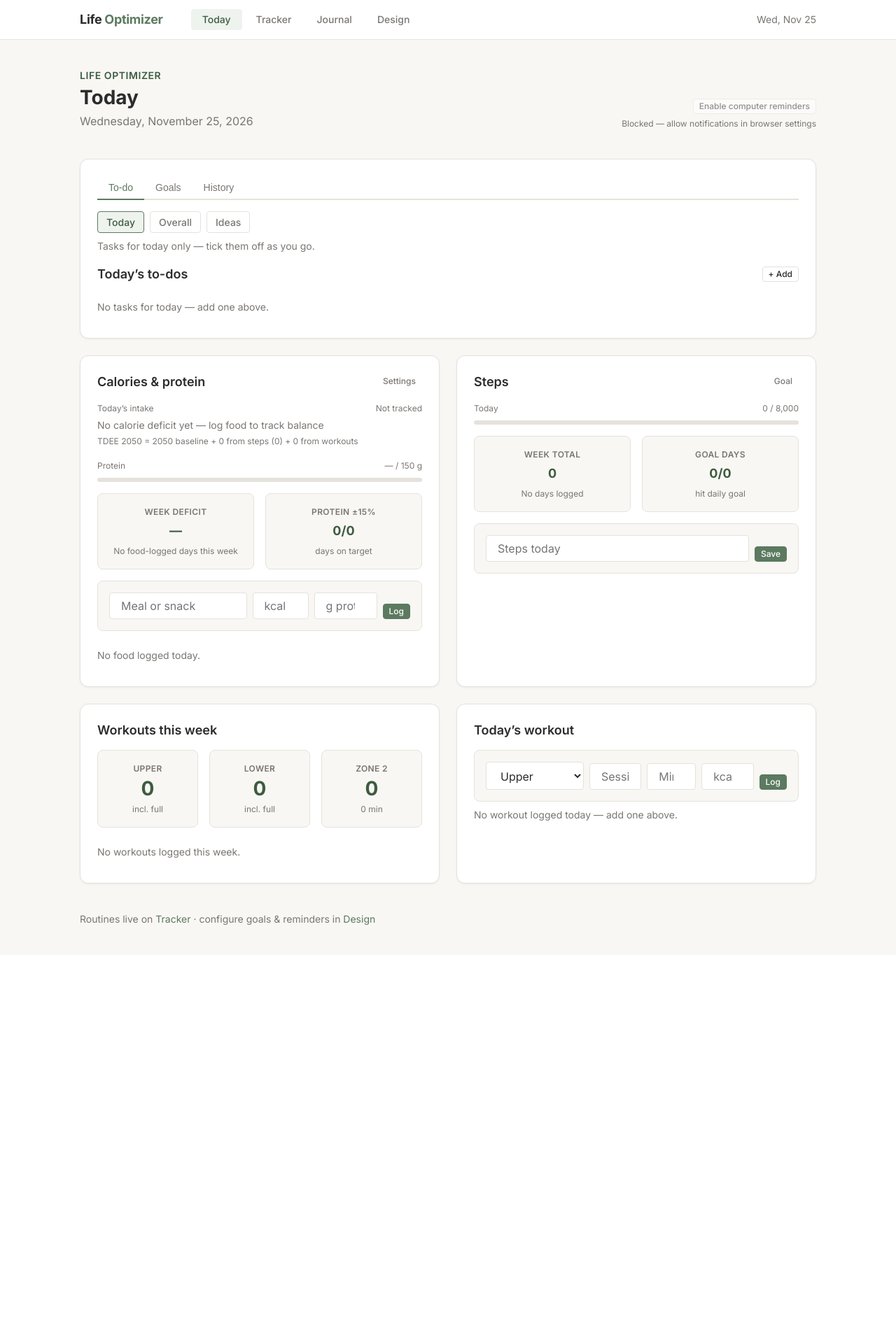
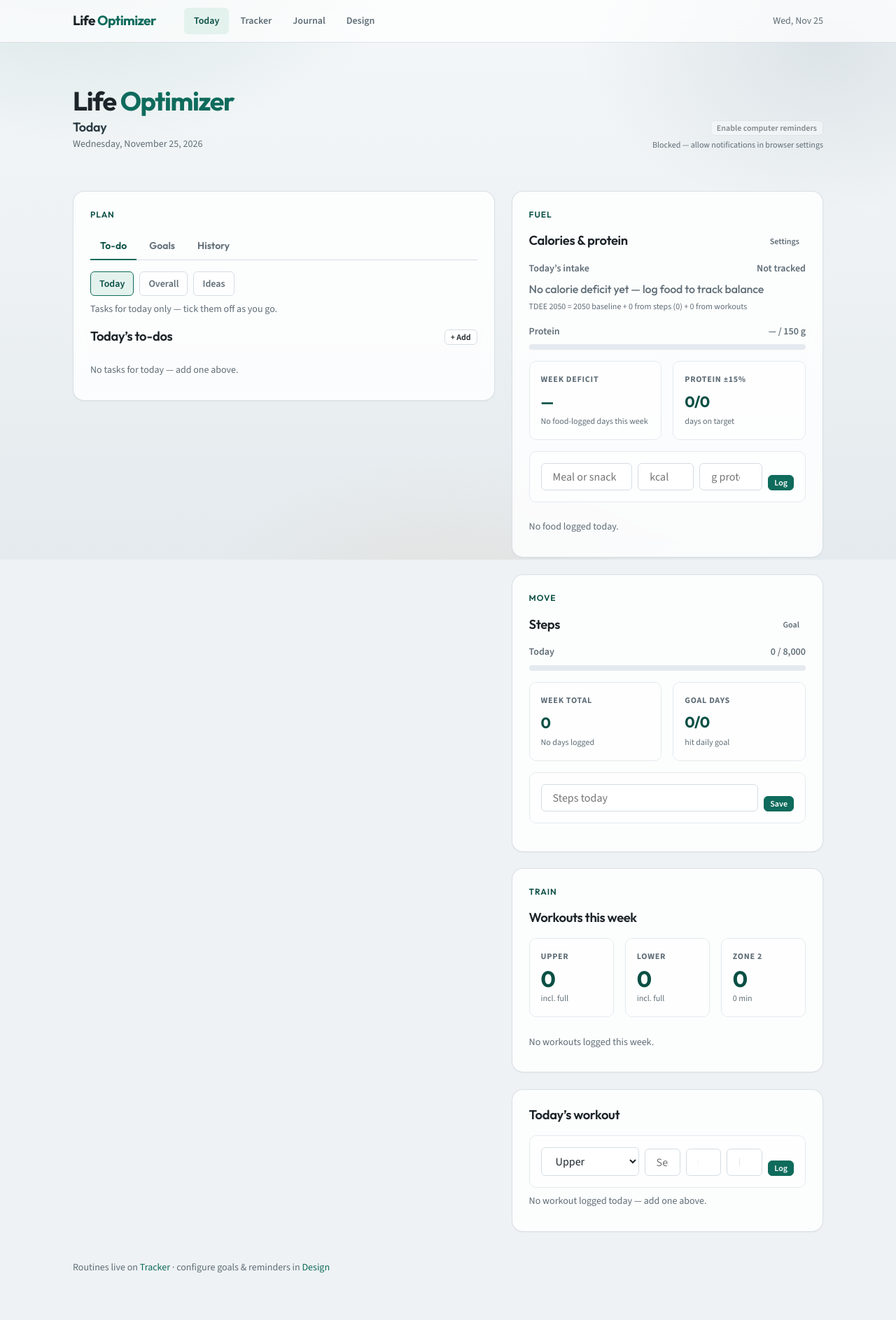
Before and after one commit to esincle/Life-Optimizer, a Flask app: page /today/ in a window 1280 px wide. Shown: the whole page at 70% size. Before the commit the page ends 1322 px from the top, so only its background shows below. Run offline with Flask 3, Linux system fonts and the light colour scheme; data comes from the database, SQL or seed files in the repository; data that the repository does not hold is empty.

Commit message:
Modernize Today overview UX and visual design
Refresh typography (Outfit + Source Sans 3), cool mist atmosphere,
clearer Plan/Fuel/Move/Train hierarchy, quieter panels, and soft motion.

Co-authored-by: Moris21 <esincle@users.noreply.github.com>

```diff
--- a/app/static/css/base.css
+++ b/app/static/css/base.css
@@ -5,19 +5,24 @@
 }
 
 :root {
-    --color-bg:          #f8f7f4;
-    --color-surface:     #ffffff;
-    --color-border:      #e5e2dc;
-    --color-text:        #2c2c2c;
-    --color-text-muted:  #7a7672;
-    --color-accent:      #5c7a5f;
-    --color-accent-light:#eef3ee;
-    --color-accent-dark: #3d5c40;
-    --color-danger:      #c0392b;
-    --color-danger-light:#fdf0ee;
-    --color-morning:     #e8a838;
-    --color-evening:     #6b5ea8;
-    --color-success:     #27ae60;
+    /* Cool mist / deep teal — light, calm, focused */
+    --color-bg:          #eef2f4;
+    --color-bg-deep:     #e4eaee;
+    --color-surface:     rgba(255, 255, 255, 0.82);
+    --color-surface-solid: #ffffff;
+    --color-border:      #d5dde3;
+    --color-border-soft: #e4eaef;
+    --color-text:        #1c2429;
+    --color-text-muted:  #5f6d76;
+    --color-accent:      #0f6b5c;
+    --color-accent-light:#e4f2ee;
+    --color-accent-dark: #0a4f44;
+    --color-danger:      #b33a2b;
+    --color-danger-light:#f8ecea;
+    --color-morning:     #c47a1a;
+    --color-evening:     #3d5f7a;
+    --color-success:     #1f8a5b;
+    --color-ink-soft:    #2a3a42;
 
     --space-xs:  4px;
     --space-sm:  8px;
@@ -26,22 +31,24 @@
     --space-xl:  40px;
     --space-2xl: 64px;
 
-    --font-body: 'Inter', system-ui, -apple-system, sans-serif;
+    --font-display: "Outfit", "Source Sans 3", sans-serif;
+    --font-body: "Source Sans 3", "Segoe UI", sans-serif;
     --font-size-xs:   0.75rem;
     --font-size-sm:   0.875rem;
     --font-size-base: 1rem;
     --font-size-lg:   1.125rem;
-    --font-size-xl:   1.375rem;
-    --font-size-2xl:  1.75rem;
+    --font-size-xl:   1.4rem;
+    --font-size-2xl:  2rem;
+    --font-size-hero: clamp(2.1rem, 4vw, 2.75rem);
 
-    --radius-sm: 4px;
-    --radius:    8px;
-    --radius-lg: 12px;
-    --shadow-sm: 0 1px 3px rgba(0,0,0,0.06);
-    --shadow:    0 2px 8px rgba(0,0,0,0.08);
-    --shadow-lg: 0 4px 16px rgba(0,0,0,0.12);
+    --radius-sm: 6px;
+    --radius:    10px;
+    --radius-lg: 16px;
+    --shadow-sm: 0 1px 2px rgba(28, 36, 41, 0.04);
+    --shadow:    0 8px 24px rgba(28, 36, 41, 0.06);
 
-    --transition: 150ms ease;
+    --transition: 180ms ease;
+    --ease-out: cubic-bezier(0.22, 1, 0.36, 1);
 }
 
 html {
@@ -54,13 +61,40 @@ body {
     font-size: var(--font-size-base);
     color: var(--color-text);
     background: var(--color-bg);
-    line-height: 1.6;
+    line-height: 1.55;
     min-height: 100vh;
+    position: relative;
 }
 
-h1 { font-size: var(--font-size-2xl); font-weight: 700; line-height: 1.2; }
-h2 { font-size: var(--font-size-xl);  font-weight: 600; line-height: 1.3; }
-h3 { font-size: var(--font-size-lg);  font-weight: 600; line-height: 1.4; }
+.app-atmosphere {
+    position: fixed;
+    inset: 0;
+    z-index: -1;
+    pointer-events: none;
+    background:
+        radial-gradient(900px 520px at 8% -10%, rgba(15, 107, 92, 0.14), transparent 55%),
+        radial-gradient(700px 480px at 92% 8%, rgba(61, 95, 122, 0.12), transparent 50%),
+        radial-gradient(640px 420px at 50% 110%, rgba(196, 122, 26, 0.08), transparent 55%),
+        linear-gradient(180deg, #f4f7f8 0%, var(--color-bg) 42%, var(--color-bg-deep) 100%);
+}
+
+.app-main {
+    position: relative;
+    z-index: 1;
+}
+
+h1, h2, h3, .nav-brand, .card-title, .page-title, .brand-mark,
+.week-stat-value, .workout-stat-value {
+    font-family: var(--font-display);
+    letter-spacing: -0.02em;
+}
+
+h1 { font-size: var(--font-size-2xl); font-weight: 700; line-height: 1.15; }
+h2 { font-size: var(--font-size-xl);  font-weight: 600; line-height: 1.25; }
+h3 { font-size: var(--font-size-lg);  font-weight: 600; line-height: 1.35; }
+
+/* Outfit may not ship 650; keep a safe fallback */
+.card-title { font-weight: 600; }
 
 p { color: var(--color-text); }
 
--- a/app/static/css/components.css
+++ b/app/static/css/components.css
@@ -4,17 +4,21 @@
     display: inline-flex;
     align-items: center;
     gap: var(--space-xs);
-    padding: var(--space-sm) var(--space-md);
+    padding: 10px 14px;
     font-family: var(--font-body);
     font-size: var(--font-size-sm);
-    font-weight: 500;
+    font-weight: 600;
     border: 1px solid transparent;
     border-radius: var(--radius-sm);
     cursor: pointer;
     transition: background var(--transition), border-color var(--transition),
-                color var(--transition), opacity var(--transition);
+                color var(--transition), opacity var(--transition), transform var(--transition);
     white-space: nowrap;
     line-height: 1;
+}
+
+.btn:active:not(:disabled) {
+    transform: translateY(1px);
 }
 
 .btn:disabled {
@@ -76,10 +80,12 @@
 
 .card {
     background: var(--color-surface);
-    border: 1px solid var(--color-border);
+    border: 1px solid rgba(213, 221, 227, 0.9);
     border-radius: var(--radius-lg);
     padding: var(--space-lg);
     box-shadow: var(--shadow-sm);
+    backdrop-filter: blur(8px);
+    -webkit-backdrop-filter: blur(8px);
 }
 
 .card-header {
@@ -87,11 +93,14 @@
     align-items: center;
     justify-content: space-between;
     margin-bottom: var(--space-md);
+    gap: var(--space-md);
 }
 
 .card-title {
-    font-size: var(--font-size-lg);
+    font-family: var(--font-display);
+    font-size: 1.15rem;
     font-weight: 600;
+    letter-spacing: -0.02em;
 }
 
 /* ── PANEL (collapsible section) ──────────────────────────────────────────────── */
@@ -324,24 +333,25 @@
 /* ── PROGRESS BAR ─────────────────────────────────────────────────────────────── */
 
 .progress-wrap {
-    background: var(--color-border);
-    border-radius: 999px;
-    height: 6px;
+    background: var(--color-border-soft);
+    border-radius: var(--radius-sm);
+    height: 8px;
     overflow: hidden;
     margin-top: var(--space-sm);
 }
 
 .progress-bar {
     height: 100%;
-    border-radius: 999px;
-    background: var(--color-accent);
-    transition: width 400ms ease;
+    border-radius: var(--radius-sm);
+    background: linear-gradient(90deg, var(--color-accent-dark), var(--color-accent));
+    transition: width 700ms var(--ease-out);
 }
 
 .progress-label {
     display: flex;
     justify-content: space-between;
-    font-size: var(--font-size-xs);
+    font-size: var(--font-size-sm);
+    font-weight: 600;
     color: var(--color-text-muted);
     margin-bottom: 4px;
 }
@@ -456,34 +466,46 @@
 
 .tabs {
     display: flex;
-    border-bottom: 2px solid var(--color-border);
+    gap: 4px;
+    border-bottom: 1px solid var(--color-border);
     margin-bottom: var(--space-lg);
 }
 
 .tab-btn {
-    padding: var(--space-sm) var(--space-md);
+    padding: 10px 14px;
+    font-family: var(--font-display);
     font-size: var(--font-size-sm);
-    font-weight: 500;
+    font-weight: 600;
     color: var(--color-text-muted);
     background: none;
     border: none;
     cursor: pointer;
     border-bottom: 2px solid transparent;
-    margin-bottom: -2px;
-    transition: color var(--transition), border-color var(--transition);
+    margin-bottom: -1px;
+    transition: color var(--transition), border-color var(--transition), background var(--transition);
+    border-radius: var(--radius-sm) var(--radius-sm) 0 0;
 }
 
 .tab-btn:hover {
     color: var(--color-text);
+    background: rgba(255, 255, 255, 0.45);
 }
 
 .tab-btn.active {
-    color: var(--color-accent);
+    color: var(--color-accent-dark);
     border-bottom-color: var(--color-accent);
 }
 
 .tab-pane { display: none; }
-.tab-pane.active { display: block; }
+.tab-pane.active {
+    display: block;
+    animation: pane-in 280ms var(--ease-out);
+}
+
+@keyframes pane-in {
+    from { opacity: 0; transform: translateY(6px); }
+    to { opacity: 1; transform: translateY(0); }
+}
 
 /* ── ENTRY LIST ──────────────────────────────────────────────────────────────── */
 
@@ -524,8 +546,8 @@
 /* ── INLINE ADD FORM ──────────────────────────────────────────────────────────── */
 
 .add-form {
-    background: var(--color-bg);
-    border: 1px solid var(--color-border);
+    background: rgba(255, 255, 255, 0.5);
+    border: 1px solid var(--color-border-soft);
     border-radius: var(--radius);
     padding: var(--space-md);
     margin-top: var(--space-sm);
@@ -645,22 +667,23 @@
     justify-content: space-between;
     gap: var(--space-md);
     padding: var(--space-md);
-    border: 1px solid var(--color-border);
+    border: 1px solid var(--color-border-soft);
     border-radius: var(--radius);
-    background: var(--color-bg);
+    background: rgba(255, 255, 255, 0.5);
     cursor: pointer;
-    transition: border-color var(--transition), background var(--transition), box-shadow var(--transition);
+    transition: border-color var(--transition), background var(--transition), transform 200ms var(--ease-out);
 }
 
 .history-row:hover {
     border-color: var(--color-accent);
-    background: var(--color-surface);
+    background: rgba(255, 255, 255, 0.9);
+    transform: translateY(-1px);
 }
 
 .history-row.selected {
     border-color: var(--color-accent);
-    box-shadow: 0 0 0 2px rgba(92, 122, 95, 0.15);
-    background: var(--color-surface);
+    box-shadow: 0 0 0 2px rgba(15, 107, 92, 0.14);
+    background: rgba(255, 255, 255, 0.95);
 }
 
 .history-row.empty-day {
@@ -774,19 +797,19 @@
 .chip {
     font-family: var(--font-body);
     font-size: var(--font-size-sm);
-    font-weight: 500;
-    padding: 6px 12px;
+    font-weight: 600;
+    padding: 7px 12px;
     border-radius: var(--radius-sm);
     border: 1px solid var(--color-border);
-    background: var(--color-surface);
+    background: rgba(255, 255, 255, 0.55);
     color: var(--color-text-muted);
     cursor: pointer;
-    transition: background var(--transition), color var(--transition), border-color var(--transition);
+    transition: background var(--transition), color var(--transition), border-color var(--transition), transform var(--transition);
 }
 
 .chip:hover {
     color: var(--color-text);
-    border-color: var(--color-text-muted);
+    border-color: #b7c3cb;
 }
 
 .chip.active {
@@ -926,13 +949,15 @@
 }
 
 .deficit-line {
-    font-size: var(--font-size-sm);
+    font-family: var(--font-display);
+    font-size: var(--font-size-base);
     color: var(--color-text-muted);
-    margin-top: 4px;
+    margin-top: 6px;
+    letter-spacing: -0.01em;
 }
 
-.deficit-line.is-deficit { color: var(--color-accent-dark); font-weight: 600; }
-.deficit-line.is-surplus { color: var(--color-morning); font-weight: 600; }
+.deficit-line.is-deficit { color: var(--color-accent-dark); font-weight: 700; }
+.deficit-line.is-surplus { color: var(--color-morning); font-weight: 700; }
 
 .tdee-breakdown {
     font-size: var(--font-size-xs);
@@ -948,26 +973,28 @@
 }
 
 .week-stat {
-    background: var(--color-bg);
-    border: 1px solid var(--color-border);
+    background: rgba(255, 255, 255, 0.55);
+    border: 1px solid var(--color-border-soft);
     border-radius: var(--radius);
     padding: var(--space-md);
-    text-align: center;
+    text-align: left;
 }
 
 .week-stat-label {
     font-size: var(--font-size-xs);
-    font-weight: 600;
+    font-weight: 700;
     color: var(--color-text-muted);
     text-transform: uppercase;
-    letter-spacing: 0.03em;
+    letter-spacing: 0.06em;
 }
 
 .week-stat-value {
-    font-size: var(--font-size-lg);
+    font-family: var(--font-display);
+    font-size: 1.35rem;
     font-weight: 700;
     color: var(--color-accent-dark);
-    margin: 4px 0;
+    margin: 6px 0 2px;
+    letter-spacing: -0.03em;
 }
 
 .week-stat-meta {
@@ -993,27 +1020,35 @@
 }
 
 .workout-stat {
-    background: var(--color-bg);
-    border: 1px solid var(--color-border);
+    background: rgba(255, 255, 255, 0.55);
+    border: 1px solid var(--color-border-soft);
     border-radius: var(--radius);
     padding: var(--space-md);
-    text-align: center;
+    text-align: left;
+    transition: border-color var(--transition), transform 220ms var(--ease-out);
+}
+
+.workout-stat:hover {
+    border-color: #c3ced6;
+    transform: translateY(-1px);
 }
 
 .workout-stat-label {
     font-size: var(--font-size-xs);
-    font-weight: 600;
+    font-weight: 700;
     color: var(--color-text-muted);
     text-transform: uppercase;
-    letter-spacing: 0.03em;
+    letter-spacing: 0.06em;
 }
 
 .workout-stat-value {
-    font-size: var(--font-size-2xl);
+    font-family: var(--font-display);
+    font-size: 2rem;
     font-weight: 700;
     color: var(--color-accent-dark);
-    line-height: 1.1;
-    margin: 4px 0;
+    line-height: 1.05;
+    margin: 6px 0 2px;
+    letter-spacing: -0.04em;
 }
 
 .workout-stat-meta {
--- a/app/static/css/layout.css
+++ b/app/static/css/layout.css
@@ -1,28 +1,31 @@
 /* ── NAV ─────────────────────────────────────────────────────────────────────── */
 
 .nav {
-    background: var(--color-surface);
-    border-bottom: 1px solid var(--color-border);
+    background: rgba(255, 255, 255, 0.72);
+    border-bottom: 1px solid rgba(213, 221, 227, 0.85);
+    backdrop-filter: blur(12px);
+    -webkit-backdrop-filter: blur(12px);
     position: sticky;
     top: 0;
     z-index: 100;
 }
 
 .nav-inner {
-    max-width: 1100px;
+    max-width: 1120px;
     margin: 0 auto;
     padding: 0 var(--space-lg);
     display: flex;
     align-items: center;
-    height: 56px;
+    height: 60px;
     gap: var(--space-xl);
 }
 
 .nav-brand {
+    font-family: var(--font-display);
     font-weight: 700;
-    font-size: var(--font-size-lg);
+    font-size: 1.2rem;
     color: var(--color-text);
-    letter-spacing: -0.3px;
+    letter-spacing: -0.03em;
     white-space: nowrap;
 }
 
@@ -32,7 +35,7 @@
 
 .nav-links {
     display: flex;
-    gap: var(--space-xs);
+    gap: 2px;
     align-items: center;
 }
 
@@ -40,16 +43,16 @@
     display: flex;
     align-items: center;
     gap: var(--space-xs);
-    padding: var(--space-xs) var(--space-md);
+    padding: 8px 14px;
     border-radius: var(--radius-sm);
     font-size: var(--font-size-sm);
-    font-weight: 500;
+    font-weight: 600;
     color: var(--color-text-muted);
-    transition: background var(--transition), color var(--transition);
+    transition: background var(--transition), color var(--transition), transform var(--transition);
 }
 
 .nav-link:hover {
-    background: var(--color-bg);
+    background: rgba(255, 255, 255, 0.7);
     color: var(--color-text);
 }
 
@@ -61,15 +64,16 @@
 .nav-date {
     margin-left: auto;
     font-size: var(--font-size-sm);
+    font-weight: 500;
     color: var(--color-text-muted);
 }
 
 /* ── PAGE WRAPPER ────────────────────────────────────────────────────────────── */
 
 .page {
-    max-width: 1100px;
+    max-width: 1120px;
     margin: 0 auto;
-    padding: var(--space-xl) var(--space-lg);
+    padding: var(--space-xl) var(--space-lg) var(--space-2xl);
 }
 
 .page-header {
@@ -154,21 +158,41 @@
 
 /* ── TODAY DASHBOARD ─────────────────────────────────────────────────────────── */
 
-.today-header {
-    display: flex;
-    align-items: flex-end;
-    justify-content: space-between;
+.today-hero {
+    display: grid;
+    grid-template-columns: 1.4fr auto;
     gap: var(--space-lg);
-    flex-wrap: wrap;
+    align-items: end;
+    margin-bottom: var(--space-xl);
+    padding: var(--space-lg) 0 var(--space-md);
+    animation: rise-in 520ms var(--ease-out) both;
 }
 
-.brand-mark {
+.today-hero-copy .brand-mark {
+    font-family: var(--font-display);
+    font-size: clamp(1.65rem, 3.4vw, 2.35rem);
+    font-weight: 700;
+    letter-spacing: -0.035em;
+    text-transform: none;
+    color: var(--color-text);
+    margin-bottom: var(--space-sm);
+    line-height: 1.05;
+}
+
+.today-hero-copy .brand-mark span {
+    color: var(--color-accent);
+}
+
+.today-hero .page-title {
+    font-size: var(--font-size-lg);
+    font-weight: 600;
+    color: var(--color-ink-soft);
+    margin-bottom: 2px;
+}
+
+.today-hero .page-subtitle {
     font-size: var(--font-size-sm);
-    font-weight: 600;
-    letter-spacing: 0.04em;
-    text-transform: uppercase;
-    color: var(--color-accent-dark);
-    margin-bottom: var(--space-xs);
+    font-weight: 500;
 }
 
 .today-header-actions {
@@ -182,27 +206,68 @@
     font-size: var(--font-size-xs);
 }
 
+.section-kicker {
+    font-family: var(--font-display);
+    font-size: var(--font-size-xs);
+    font-weight: 600;
+    letter-spacing: 0.08em;
+    text-transform: uppercase;
+    color: var(--color-accent-dark);
+    margin: 0 0 var(--space-md);
+}
+
 .today-grid {
     display: grid;
-    grid-template-columns: 1fr 1fr;
+    grid-template-columns: 1.15fr 0.85fr;
     gap: var(--space-lg);
+    align-items: start;
 }
 
 .today-section {
     min-height: 120px;
+    animation: rise-in 620ms var(--ease-out) both;
 }
+
+.today-section:nth-child(1) { animation-delay: 40ms; }
+.today-section:nth-child(2) { animation-delay: 90ms; }
+.today-section:nth-child(3) { animation-delay: 140ms; }
+.today-section:nth-child(4) { animation-delay: 180ms; }
+.today-section:nth-child(5) { animation-delay: 220ms; }
+.today-section:nth-child(6) { animation-delay: 260ms; }
 
 .today-grid .full-span {
     grid-column: 1 / -1;
 }
 
+.today-side {
+    display: flex;
+    flex-direction: column;
+    gap: var(--space-lg);
+}
+
 .today-footer {
     margin-top: var(--space-xl);
     font-size: var(--font-size-sm);
+    animation: rise-in 700ms var(--ease-out) both;
 }
 
-@media (max-width: 800px) {
+@keyframes rise-in {
+    from {
+        opacity: 0;
+        transform: translateY(12px);
+    }
+    to {
+        opacity: 1;
+        transform: translateY(0);
+    }
+}
+
+@media (max-width: 900px) {
     .today-grid {
+        grid-template-columns: 1fr;
+    }
+
+    .today-hero {
         grid-template-columns: 1fr;
     }
 
--- a/app/templates/base.html
+++ b/app/templates/base.html
@@ -6,13 +6,14 @@
     <title>{% block title %}Life Optimizer{% endblock %}</title>
     <link rel="preconnect" href="https://fonts.googleapis.com">
     <link rel="preconnect" href="https://fonts.gstatic.com" crossorigin>
-    <link href="https://fonts.googleapis.com/css2?family=Inter:wght@400;500;600;700&display=swap" rel="stylesheet">
+    <link href="https://fonts.googleapis.com/css2?family=Outfit:wght@500;600;700&family=Source+Sans+3:wght@400;500;600;700&display=swap" rel="stylesheet">
     <link rel="stylesheet" href="{{ url_for('static', filename='css/base.css') }}">
     <link rel="stylesheet" href="{{ url_for('static', filename='css/components.css') }}">
     <link rel="stylesheet" href="{{ url_for('static', filename='css/layout.css') }}">
     {% block extra_head %}{% endblock %}
 </head>
 <body>
+    <div class="app-atmosphere" aria-hidden="true"></div>
     <nav class="nav">
         <div class="nav-inner">
             <a href="/" class="nav-brand">Life <span>Optimizer</span></a>
@@ -34,7 +35,7 @@
         </div>
     </nav>
 
-    <main>
+    <main class="app-main">
         {% block content %}{% endblock %}
     </main>
 
--- a/app/templates/dashboard/index.html
+++ b/app/templates/dashboard/index.html
@@ -2,10 +2,10 @@
 {% block title %}Today — Life Optimizer{% endblock %}
 
 {% block content %}
-<div class="page">
-    <div class="page-header today-header">
-        <div>
-            <p class="brand-mark">Life Optimizer</p>
+<div class="page page-today">
+    <header class="today-hero">
+        <div class="today-hero-copy">
+            <p class="brand-mark">Life <span>Optimizer</span></p>
             <h1 class="page-title">Today</h1>
             <p class="page-subtitle" id="today-date">Loading…</p>
         </div>
@@ -13,11 +13,12 @@
             <button class="btn btn-secondary btn-sm" id="btn-enable-push" type="button">Enable computer reminders</button>
             <span class="push-status text-muted" id="push-status"></span>
         </div>
-    </div>
+    </header>
 
     <div class="today-grid">
         <!-- Planning: To-do / Goals -->
-        <section class="card today-section full-span" id="section-planning">
+        <section class="card today-section" id="section-planning">
+            <p class="section-kicker">Plan</p>
             <div class="tabs planning-tabs" id="main-planning-tabs">
                 <button class="tab-btn active" type="button" data-main-tab="todo" onclick="switchMainTab('todo', this)">To-do</button>
                 <button class="tab-btn" type="button" data-main-tab="goals" onclick="switchMainTab('goals', this)">Goals</button>
@@ -169,8 +170,10 @@
             </div>
         </section>
 
+        <div class="today-side">
         <!-- Nutrition -->
         <section class="card today-section" id="section-nutrition">
+            <p class="section-kicker">Fuel</p>
             <div class="card-header">
                 <h3 class="card-title">Calories &amp; protein</h3>
                 <a class="btn btn-ghost btn-sm" href="/design/#panel-nutrition">Settings</a>
@@ -219,6 +222,7 @@
 
         <!-- Steps -->
         <section class="card today-section" id="section-steps">
+            <p class="section-kicker">Move</p>
             <div class="card-header">
                 <h3 class="card-title">Steps</h3>
                 <a class="btn btn-ghost btn-sm" href="/design/#panel-nutrition">Goal</a>
@@ -254,6 +258,7 @@
 
         <!-- Workouts: week overview -->
         <section class="card today-section" id="section-workouts-week">
+            <p class="section-kicker">Train</p>
             <div class="card-header">
                 <h3 class="card-title">Workouts this week</h3>
             </div>
@@ -298,6 +303,7 @@
             </div>
             <ul class="entry-list compact" id="workout-today-list"></ul>
         </section>
+        </div>
     </div>
 
     <p class="today-footer text-muted">
```
Also changed, not shown: other parts of app/static/css/base.css (+17 -9 lines).
